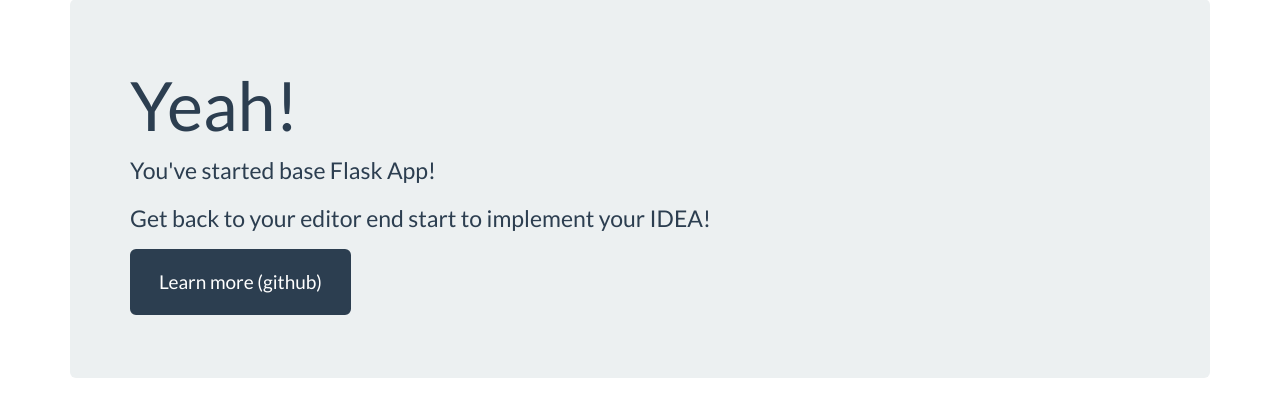
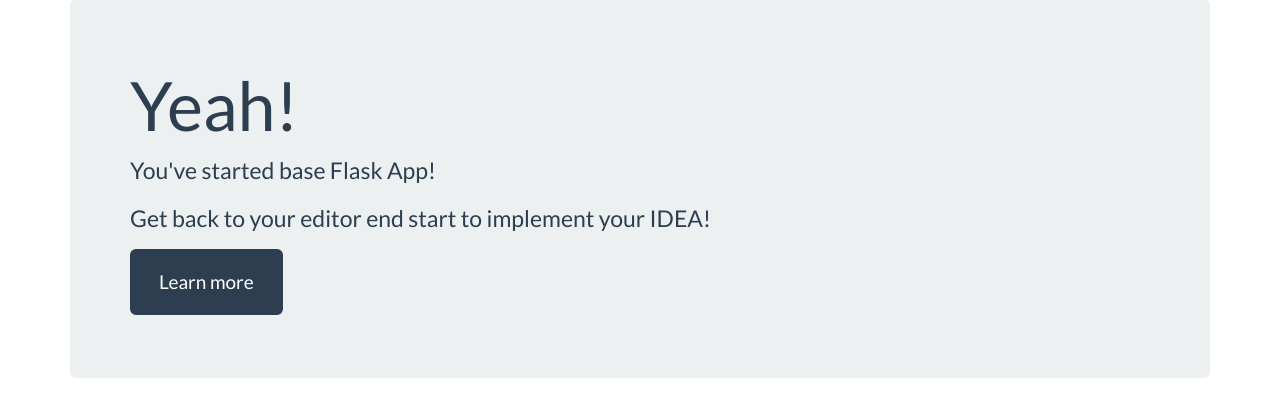
Before and after one commit to fastfuse/flask-start, a Flask app: page / in a window 1280 px wide. Shown: the part 82-499 px from the top of the page. Run offline with Flask 2, Linux system fonts and the light colour scheme; some libraries are stand-ins or nearby versions.

Commit message:
link to repo

```diff
--- a/app/templates/index.html
+++ b/app/templates/index.html
@@ -79,7 +79,7 @@
       <h1>Yeah!</h1>
       <p>You've started base Flask App!</p>
       <p>Get back to your editor end start to implement your IDEA!</p>
-      <p><a class="btn btn-primary btn-lg">Learn more (github)</a></p>
+      <p><a class="btn btn-primary btn-lg" href="https://github.com/fastfuse/flask-start" target="_blank">Learn more</a></p>
     </div>
   </div>
 
```
Also changed, not shown: README.md, 1 other file.
